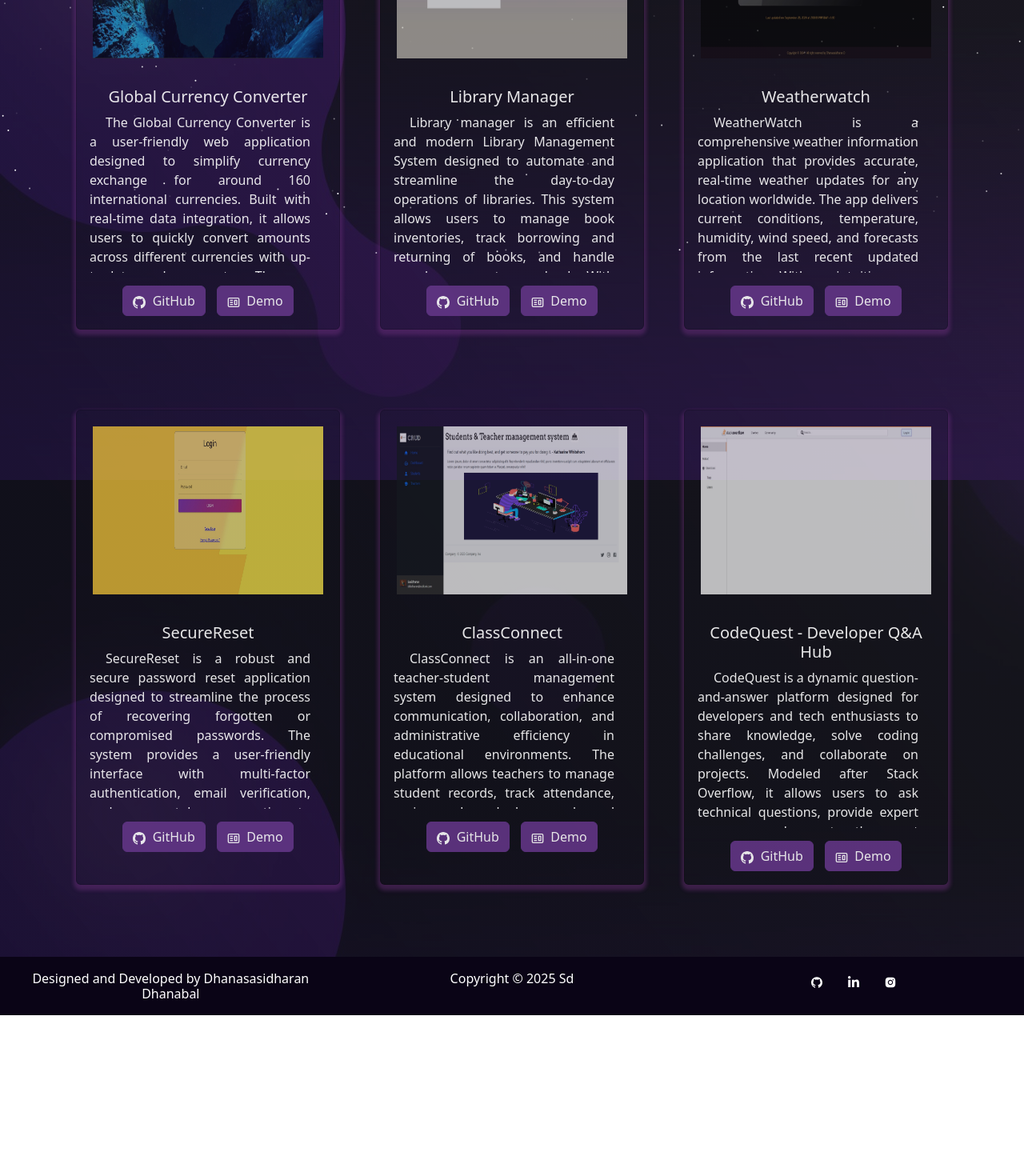
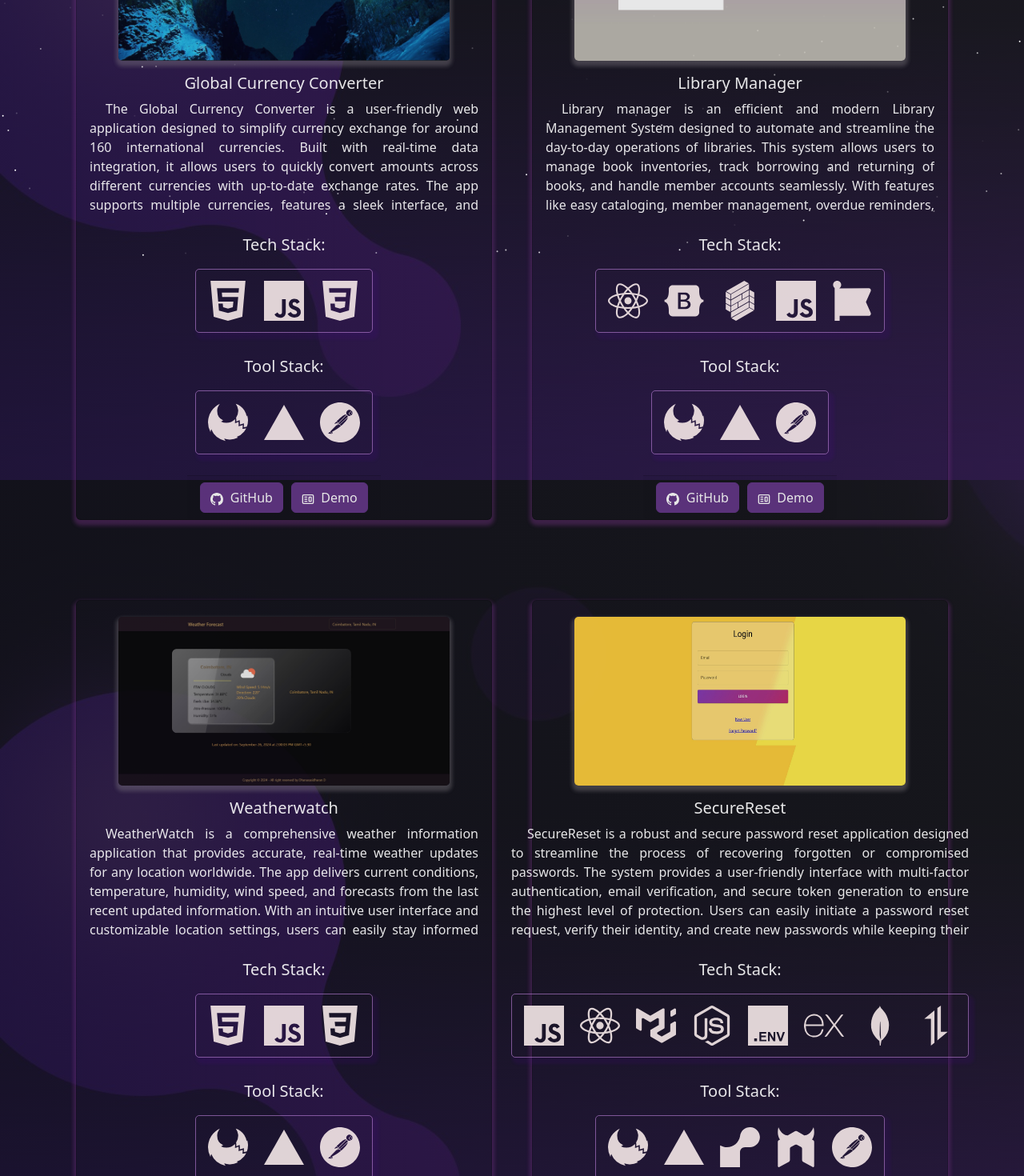
Before and after one commit to ddsdharan/My_Portfolio, a React (Create React App) app: page /project in a window 1280 px wide. Shown: the part 480-1950 px from the top of the page at 80% size. Before the commit the page ends 1749 px from the top, so only its background shows below. Built offline with nearby package versions, Linux system fonts and the light colour scheme.

Commit message:
correction commit message

```diff
--- a/src/components/Projects/ProjectCards.js
+++ b/src/components/Projects/ProjectCards.js
@@ -9,19 +9,37 @@ function ProjectCards(props) {
         <Card className="project-card-view">
             <Card.Img className="card-img" variant="top" src={props.imgPath} alt="card-img" />
             <Card.Body>
-                <Card.Title>{props.title}</Card.Title>
-                <Card.Text style={{ textAlign: "justify" }}>
-                    {props.description}
-                </Card.Text>
-                <Button variant="primary" href={props.ghLink} target="_blank">
+                <div>
+                    <Card.Title>{props.title}</Card.Title>
+                    <Card.Text style={{ textAlign: "justify" }}>
+                        <span>{props.description}</span>
+                    </Card.Text>
+                </div>
+                <div className="tech-stack">
+                    <h5 className="stack-heading" style={{ textAlign: "justify", color: "white" }}>Tech Stack:</h5>
+                    <div className="tech-icons">
+                        {props.techStack?.map((icon, index) => (
+                            <span key={index} className="tech-icon">{icon}</span>
+                        ))}
+                    </div>
+                </div>
+                <div className="tool-stack">
+                    <h5 className="stack-heading" style={{ textAlign: "justify", color: "white" }}>Tool Stack:</h5>
+                    <div className="tool-icons">
+                        {props.toolStack?.map((icon, index) => (
+                            <span key={index} className="tool-icon">{icon}</span>
+                        ))}
+                    </div>
+                </div>
+            </Card.Body>
+            <Card.Footer>
+                <Button
+                    variant="primary"
+                    href={props.ghLink}
+                    target="_blank">
                     <BsGithub /> &nbsp;
                     {props.isBlog ? "Blog" : "GitHub"}
                 </Button>
-                {"\n"}
-                {"\n"}
-
-                {/* If the component contains Demo link and if it's not a Blog then, it will render the below component  */}
-
                 {!props.isBlog && props.demoLink && (
                     <Button
                         variant="primary"
@@ -33,8 +51,7 @@ function ProjectCards(props) {
                         {"Demo"}
                     </Button>
                 )}
-            </Card.Body>
-        </Card>
+            </Card.Footer>
+        </Card >
     );
-}
-export default ProjectCards;
+} export default ProjectCards;
--- a/src/components/Projects/Projects.js
+++ b/src/components/Projects/Projects.js
@@ -1,15 +1,150 @@
 import React from "react";
+import Particle from "../Particle";
 import { Container, Row, Col } from "react-bootstrap";
 import ProjectCard from "./ProjectCards";
-import Particle from "../Particle";
-import currency from "../../Assets/Project/Currency-Converter.info.png";
-import library from "../../Assets/Project/Library-Management_info.png";
+import currencyConverter from "../../Assets/Project/Currency-Converter.info.png";
+import library from "../../../src/Assets/Project/Library-Management_info.png"
 import weather from "../../Assets/Project/Weather-info.png";
 import securereset from "../../Assets/Project/Password-reset_info.png";
 import classConnect from "../../Assets/Project/ClassConnect_info.png";
 import codeQuest from "../../Assets/Project/CodeQuest_info.png";
+import KanbanBoard from "../../Assets/Project/KanbanBoard.png";
+import {
+    FaReact,
+    FaBootstrap
+} from "react-icons/fa";
+
+import {
+    SiTailwindcss,
+    SiAxios,
+    SiDotenv,
+    SiFontawesome,
+    SiHtml5,
+    SiJavascript,
+    SiCss3,
+    SiApifox,
+    SiVercel,
+    SiPostman,
+    SiFormik,
+    SiReact,
+    SiMui,
+    SiNodedotjs,
+    SiExpress,
+    SiMongodb,
+    SiRender,
+    SiNodemon,
+    SiNetlify,
+    SiRedux,
+    SiAjv,
+    SiPostcss
+} from "react-icons/si";
+
+const techStackCurrencyConverter = [
+    <SiHtml5 key="Html5" />,
+    <SiJavascript key="Javascript" />,
+    <SiCss3 key="CSS" />
+
+];
+
+const toolStackCurrencyConverter = [
+    <SiApifox key="API" />,
+    <SiVercel key="Vercel" />,
+    <SiPostman key="Postman" />
+];
+
+const techStackLibrary = [
+    <FaReact key="react" />,
+    <FaBootstrap key="bootstrap" />,
+    <SiFormik key="formik" />,
+    <SiJavascript key="JS" />,
+    <SiFontawesome key="font-awesome" />
+];
+
+const toolStackLibrary = [
+    <SiApifox key="API" />,
+    <SiVercel key="Vercel" />,
+    <SiPostman key="Postman" />
+];
+
+const techStackWeatherwatch = [
+    <SiHtml5 key="Html5" />,
+    <SiJavascript key="Javascript" />,
+    <SiCss3 key="CSS" />
+];
+
+const toolStackWeatherwatch = [
+    <SiApifox key="API" />,
+    <SiVercel key="Vercel" />,
+    <SiPostman key="Postman" />
+];
+
+const techStacksecurereset = [
+    <SiJavascript key="Javascript" />,
+    <SiReact key="react" />,
+    <SiMui key="Mui" />,
+    <SiNodedotjs key="NodeJS" />,
+    <SiDotenv key="DotEnv" />,
+    <SiExpress key="Express" />,
+    <SiMongodb key="MongoDB" />,
+    <SiAxios key="Axios" />
+];
+
+const toolStacksecurereset = [
+    <SiApifox key="API" />,
+    <SiVercel key="Vercel" />,
+    <SiRender key="render" />,
+    <SiNodemon key="nodemon" />,
+    <SiPostman key="Postman" />
+];
+
+const techStackClassConnect = [
+    <SiReact key="react" />,
+    <SiMui key="Mui" />,
+    <SiNodedotjs key="NodeJS" />,
+    <SiExpress key="Express" />,
+    <SiMongodb key="MongoDB" />,
+    <SiAxios key="Axios" />,
+    <SiDotenv key="DotEnv" />,
+    <SiApifox key="API" />
+];
+
+const toolStackClassConnect = [
+    <SiApifox key="API" />,
+    <SiRender key="render" />,
+    <SiNodemon key="nodemon" />,
+    <SiPostman key="Postman" />,
+    <SiNetlify key="Netlify" />
+];
+
+const techStackCodeQuest = [
+    <SiReact key="React" />,
+    <SiRedux key="Redux" />,
+    <SiAjv key="Ajv" />,
+    <SiTailwindcss key="TailwindCSS" />
+];
+
+const toolStackCodeQuest = [
+    <SiApifox key="API" />,
+    <SiNetlify key="Netlify" />,
+    <SiNodemon key="nodemon" />,
+    <SiPostman key="Postman" />,
+];
+
+const techStackkanban = [
+    <SiReact key="React" />,
+    <SiTailwindcss key="TailwindCSS" />,
+    <SiJavascript key="Javascript" />,
+    <SiRedux key="Redux" />,
+    <SiAjv key="AJV" />,
+    <SiPostcss key="PostCSS" />
 
 
+];
+
+const toolStackkanban = [
+    <SiNetlify key="Netlify" />,
+    <SiPostman key="Postman" />
+];
 
 
 function Projects() {
@@ -24,112 +159,133 @@ function Projects() {
                     Here are a few projects I've worked on recently.
                 </p>
                 <Row style={{ justifyContent: "center", paddingBottom: "10px" }}>
-
-                    <Col md={4} className="project-card">
+                    <Col md={6} className="project-card">
                         <ProjectCard
-                            imgPath={currency}
+                            imgPath={currencyConverter}
                             isBlog={false}
                             title="Global Currency Converter"
                             description={
-                                <div className="project-description">
-                                    <p>The Global Currency Converter is a user-friendly web application designed to simplify currency exchange for around 160 international currencies.
-                                        Built with real-time data integration, it allows users to quickly convert amounts across different currencies with up-to-date exchange rates. The app supports multiple currencies, features a sleek interface, and offers an intuitive experience for users, making it ideal for travelers, investors, and anyone dealing with international transactions.</p>
-                                </div>
+                                <>
+                                    The Global Currency Converter is a user-friendly web application designed to simplify currency exchange for around 160 international currencies.
+                                    Built with real-time data integration, it allows users to quickly convert amounts across different currencies with up-to-date exchange rates. The app supports multiple currencies, features a sleek interface, and offers an intuitive experience for users,
+                                    making it ideal for travelers, investors, and anyone dealing with international transactions.
+                                </>
                             }
                             ghLink="https://github.com/ddsdharan/Currency-converter"
                             demoLink="https://currency-converter-rho-bice.vercel.app/"
+                            techStack={techStackCurrencyConverter}
+                            toolStack={toolStackCurrencyConverter}
                         />
                     </Col>
 
-                    <Col md={4} className="project-card">
+                    <Col md={6} className="project-card">
                         <ProjectCard
                             imgPath={library}
                             isBlog={false}
                             title="Library Manager"
                             description={
-                                <div className="project-description">
-                                    <p>
+                                <>
                                     Library manager is an efficient and modern Library Management System designed to automate and streamline the day-to-day operations of libraries.
                                     This system allows users to manage book inventories, track borrowing and returning of books, and handle member accounts seamlessly.
                                     With features like easy cataloging, member management, overdue reminders, and real-time book availability tracking, SmartLib offers a comprehensive solution for libraries of all sizes. The system's user-friendly interface ensures both librarians and members can navigate it with ease, improving overall library efficiency.
-                                    </p>
-                                </div>
+                                </>
                             }
                             ghLink="https://github.com/ddsdharan/Library-mgt"
                             demoLink="https://library-management-eight-pi.vercel.app/"
+                            techStack={techStackLibrary}
+                            toolStack={toolStackLibrary}
                         />
                     </Col>
 
-                    <Col md={4} className="project-card">
+                    <Col md={6} className="project-card">
                         <ProjectCard
                             imgPath={weather}
                             isBlog={false}
                             title="Weatherwatch"
                             description={
-                                <div className="project-description">
-                                    <p>
+                                <>
                                     WeatherWatch is a comprehensive weather information application that provides accurate, real-time weather updates for any location worldwide. The app delivers current conditions, temperature, humidity, wind speed, and forecasts from the last recent updated information.
-                                        With an intuitive user interface and customizable location settings, users can easily stay informed about changing weather patterns, severe weather alerts, and detailed hourly forecasts. Whether you're planning a trip, commuting, or just staying updated, WeatherWatch ensures you have the weather data you need at your fingertips.
-                                    </p>
-                                </div>
+                                    With an intuitive user interface and customizable location settings, users can easily stay informed about changing weather patterns, severe weather alerts, and detailed hourly forecasts. Whether you're planning a trip, commuting, or just staying updated, WeatherWatch
+                                    ensures you have the weather data you need at your fingertips.
+                                </>
                             }
                             ghLink="https://github.com/ddsdharan/Weather-Forecast-App"
                             demoLink="https://weather-forecast-app-rose.vercel.app/"
+                            techStack={techStackWeatherwatch}
+                            toolStack={toolStackWeatherwatch}
                         />
                     </Col>
 
-                    <Col md={4} className="project-card">
+                    <Col md={6} className="project-card">
                         <ProjectCard
                             imgPath={securereset}
                             isBlog={false}
                             title="SecureReset"
                             description={
-                                <div className="project-description">
-                                    <p>
+                                <>
                                     SecureReset is a robust and secure password reset application designed to streamline the process of recovering forgotten or compromised passwords. The system provides a user-friendly interface with multi-factor authentication, email verification, and secure token generation to ensure the highest level of protection. Users can easily initiate a password reset request, verify their identity, and create new passwords while keeping their accounts secure.
                                     Built with modern encryption standards, SecureReset ensures data privacy and security, offering a seamless and safe experience for both users and administrators.
-                                    </p>
-                                </div>
+                                </>
                             }
                             ghLink="https://github.com/ddsdharan/Password-Reset-flow"
                             demoLink="https://password-reset-flow-omega.vercel.app/Login"
+                            techStack={techStacksecurereset}
+                            toolStack={toolStacksecurereset}
                         />
                     </Col>
 
-
-                    <Col md={4} className="project-card">
+                    <Col md={6} className="project-card">
                         <ProjectCard
                             imgPath={classConnect}
                             isBlog={false}
                             title="ClassConnect"
                             description={
-                                <div className="project-description">
-                                    <p>
+                                <>
                                     ClassConnect is an all-in-one teacher-student management system designed to enhance communication, collaboration, and administrative efficiency in educational environments. The platform allows teachers to manage student records, track attendance, assign and grade homework, and provide feedback seamlessly. Students can access course materials, submit assignments, and communicate with teachers, creating a collaborative learning space.
                                     With features like progress tracking, notifications, and reporting, EduConnect simplifies the management of educational tasks, making it easier for both teachers and students to focus on learning and development.
-                                    </p>
-                                </div>
+                                </>
                             }
                             ghLink="https://github.com/ddsdharan/Crud-Student_Teacher-Dashboard"
                             demoLink="https://rainbow-duckanoo-1d9bb8.netlify.app/"
+                            techStack={techStackClassConnect}
+                            toolStack={toolStackClassConnect}
                         />
                     </Col>
 
-                    <Col md={4} className="project-card">
+                    <Col md={6} className="project-card">
                         <ProjectCard
                             imgPath={codeQuest}
                             isBlog={false}
-                            title="CodeQuest - Developer Q&A Hub"
+                            title="Developer Q&A Hub"
                             description={
-                                <div className="project-description">
-                                    <p>
+                                <>
                                     CodeQuest is a dynamic question-and-answer platform designed for developers and tech enthusiasts to share knowledge, solve coding challenges, and collaborate on projects. Modeled after Stack Overflow, it allows users to ask technical questions, provide expert answers, and upvote the most helpful solutions. With features like reputation building, tags for easy question categorization, and a vibrant community of problem solvers, CodeQuest fosters a learning environment where developers of all skill levels can contribute and grow.
                                     Perfect for troubleshooting code, exploring new technologies, or expanding your expertise in various programming languages.
-                                    </p>
-                                </div>
+                                </>
                             }
                             ghLink="https://github.com/ddsdharan/stackoverflowclone"
                             demoLink="https://stackoverflowclone-zeta.vercel.app/"
+                            techStack={techStackCodeQuest}
+                            toolStack={toolStackCodeQuest}
+                        />
+                    </Col>
+
+                    <Col md={6} className="project-card">
+                        <ProjectCard
+                            imgPath={KanbanBoard}
+                            isBlog={false}
+                            title="KanBan Project Management tool"
+                            description={
+                                <>
+                                    This project is a frontend implementation of a Kanban board designed to streamline task management and enhance productivity. The application mimics the core functionality of popular Kanban tools, offering features such as creating, editing, and organizing tasks across
+                                    customizable columns. Each task is categorized into one of three states: Ongoing, In-progress, or Done, ensuring clear visibility of workflow status. Users can set due dates as deadlines for tasks, providing an additional layer of organization and prioritization.
+                                    With drag-and-drop functionality and a responsive, user-friendly interface, the project demonstrates proficiency in modern frontend technologies and principles of user-centered design.
+                                </>
+                            }
+                            ghLink="https://github.com/ddsdharan/Kanban_board"
+                            demoLink="https://lovely-daifuku-51cf41.netlify.app/"
+                            techStack={techStackkanban}
+                            toolStack={toolStackkanban}
                         />
                     </Col>
 
--- a/src/styles.css
+++ b/src/styles.css
@@ -410,6 +410,7 @@ button:focus {
 /* --------- */
 /* Footer */
 /* --------- */
+
 .footer {
   background-color: rgb(10, 4, 22);
   bottom: 0 !important;
@@ -453,6 +454,7 @@ button:focus {
 /* --------- */
 /* Projects */
 /* --------- */
+
 .project-section {
   position: relative !important;
   padding-top: 150px !important;
@@ -475,20 +477,15 @@ button:focus {
   opacity: 0.9 !important;
   transition: all 0.5s ease 0s !important;
   height: 100% !important;
+  display: flex !important;
+  flex-direction: column !important;
+  align-items: center !important;
 }
 .project-card-view:hover {
   transform: scale(1.02) !important;
   overflow: hidden !important;
   box-shadow: 0 4px 4px 5px rgba(129, 72, 144, 0.561) !important;
 }
-
-.card-img-top {
-  padding: 20px !important;
-  opacity: 0.8 !important;
-  border-radius: 10px !important;
-}
-
-
 
 .btn-primary {
   color: #fff !important;
@@ -513,32 +510,32 @@ button:focus {
   padding-bottom: 20px;
 }
 
-.project-description {
-  max-height: 200px;
-  overflow: hidden;
+.card-text  {
   position: relative;
-}
-
-.project-description p {
-  max-height: 200px;
+  max-height: 150px;
   overflow-y: scroll;
-  padding-right: 20px;
   margin: 0;
   text-align: justify;
   text-indent: 20px;
+  scrollbar-width: none;
+  -ms-overflow-style: none;
 }
 
-.project-description::-webkit-scrollbar {
+.card-text::-webkit-scrollbar {
   width: 0;
-}
-
-.project-description {
-  -ms-overflow-style: none;
-  scrollbar-width: none;
+  display: none;
 }
 
 .card-img {
-  height: 250px;
+  height: 100%;
+  width: 80% !important;
+  margin: 0 auto;
+  margin-top: 20px;
+  box-shadow: 0 4px 5px 3px rgba(129, 125, 130, 0.459) !important;
+}
+
+.tool-icon {
+  height: 50px;
   width: auto;
 }
 
@@ -554,33 +551,51 @@ button:focus {
   color: white !important;
 }
 
-.tech-icons {
-  width: 100px;
-  height: 100px;
+.about-card {
+  padding-top: 50px !important;
+  padding-bottom: 50px !important;
+  padding-left: 25px !important;
+  padding-right: 25px !important;
+  height: auto !important;
+}
+
+.tech-stack, .tool-stack {
   display: flex;
   justify-content: center;
   align-items: center;
-  margin: 15px;
-  padding: 10px;
-  opacity: 0.93 !important;
+  flex-direction: column;
+  margin-top: 20px;
+}
+
+.tech-icons, .tool-icons {
+  width: max-content;
+  height: 80px;
+  display: flex;
+  justify-content: center;
+  align-items: center;
+  padding: 5px;
   border: 1.7px solid rgba(200, 137, 230, 0.637) !important;
   border-radius: 5px !important;
   box-shadow: 4px 5px 4px 3px rgba(89, 4, 168, 0.137) !important;
   overflow: hidden !important;
   transition: all 0.4s ease 0s !important;
+  margin: 10px 0;
 }
 
-.tech-icons:hover {
-  transform: scale(1.1); /* Enlarges the box on hover */
-  box-shadow: 0 8px 16px rgba(0, 0, 0, 0.3); /* Adds a larger shadow */
+.tech-icons:hover, .tool-icons:hover {
+  transform: scale(1.1);
+  box-shadow: 0 8px 16px rgba(0, 0, 0, 0.3);
 }
 
-.tech-icons svg {
-  width: 50px; /* Adjust icon size */
+.tech-icons svg, .tool-icons svg {
+  width: 50px;
   height: 50px;
-  color: rgb(246, 233, 233); /* You can change the color of the icons here */
+  color: rgb(246, 233, 233);
 }
 
+.tech-icon, .tool-icon {
+  margin: 0 10px;
+}
 
 @media (max-width: 767px) {
   .tech-icons {
```
Also changed, not shown: src/Assets/Project/KanbanBoard.png (added). Lines whose indentation alone changed are shown as unchanged.
